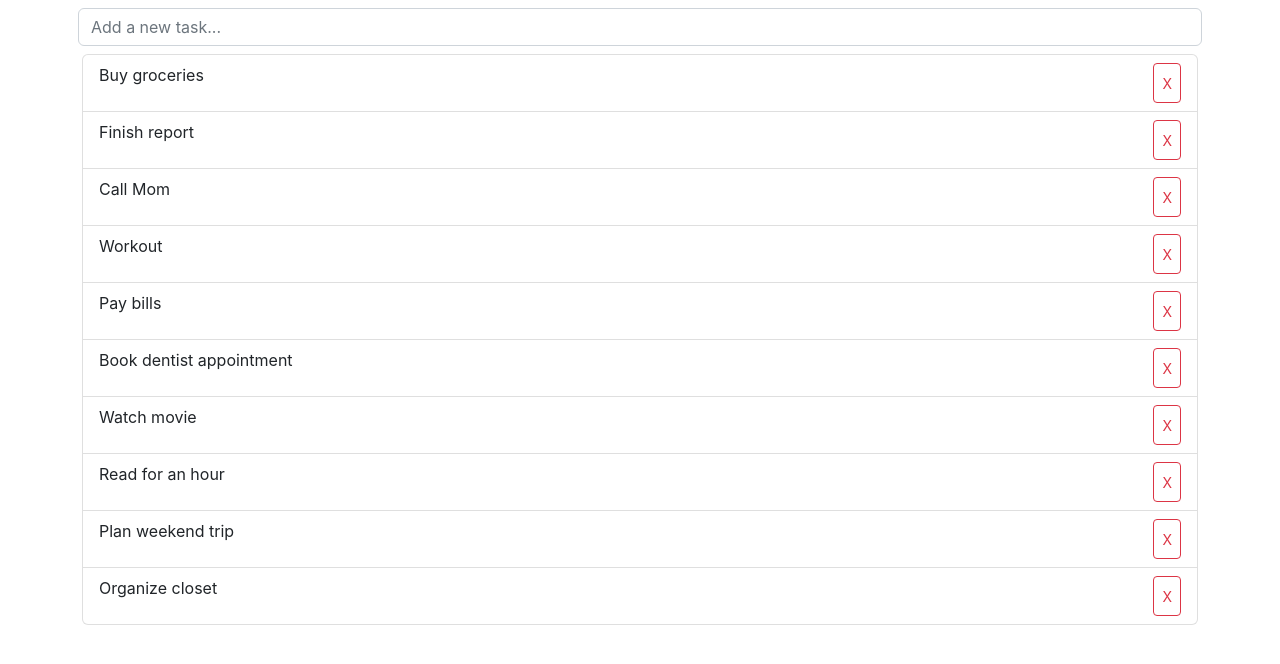
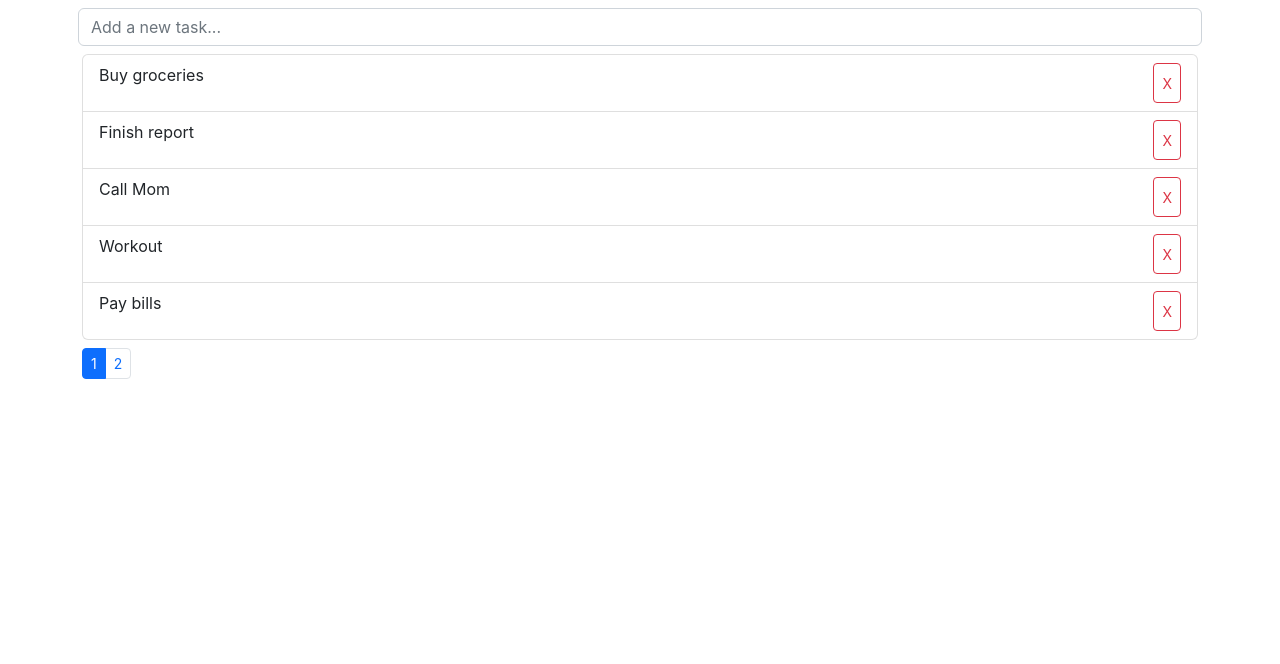
Before and after one commit to BasheerRajeh/simple-todo-list, a React (Create React App) app: page / in a window 1280 px wide. Shown: the top 664 px of the page. Built offline with nearby package versions, Linux system fonts and the light colour scheme.

Commit message:
Implement Pagination on TodoList.
paginate function added to paginate.js file in utils directory.

```diff
--- a/package.json
+++ b/package.json
@@ -7,6 +7,7 @@
     "@testing-library/react": "^13.4.0",
     "@testing-library/user-event": "^13.5.0",
     "bootstrap": "^5.2.3",
+    "lodash": "^4.17.21",
     "react": "^18.2.0",
     "react-dom": "^18.2.0",
     "react-scripts": "5.0.1",
--- a/src/components/TodoList.jsx
+++ b/src/components/TodoList.jsx
@@ -1,10 +1,12 @@
 import { useState } from "react";
 import AddTodo from "./AddTodo";
 import GroupList from "./common/GroupList";
+import Pagination from "./common/Pagination";
 import Todo from "./Todo";
+import paginate from "./utils/paginate";
 
 const TodoList = () => {
-    const [todos, setTodos] = useState([
+    const [allTodos, setAllTodos] = useState([
         { id: 1, task: "Buy groceries" },
         { id: 2, task: "Finish report" },
         { id: 3, task: "Call Mom" },
@@ -17,23 +19,39 @@ const TodoList = () => {
         { id: 10, task: "Organize closet" },
     ]);
 
+    const [pageSize] = useState(5);
+
+    const [currentPage, setCurrentPage] = useState(1);
+
     const handleAdd = (todo) => {
-        setTodos((prev) => {
+        setAllTodos((prev) => {
             const newTodo = { id: Math.random().toString(36).slice(2, 7), ...todo };
             return [newTodo, ...prev];
         });
     };
 
     const handleDelete = (todo) => {
-        setTodos((prev) => {
+        setAllTodos((prev) => {
             return prev.filter((t) => t.id !== todo.id);
         });
     };
+
+    const handlePageChange = (page) => {
+        setCurrentPage(page);
+    };
+
+    const todos = paginate(allTodos, currentPage, pageSize);
 
     return (
         <div>
             <AddTodo onAdd={handleAdd} />
             <GroupList items={todos} component={Todo} onDelete={handleDelete} />
+            <Pagination
+                totalSize={allTodos.length}
+                pageSize={pageSize}
+                currentPage={currentPage}
+                onPageChange={handlePageChange}
+            />
         </div>
     );
 };
--- /dev/null
+++ b/src/components/common/Pagination.jsx
@@ -0,0 +1,28 @@
+import _ from "lodash";
+
+const Pagination = (props) => {
+    const { totalSize, pageSize, currentPage, onPageChange } = props;
+
+    const pageCount = Math.ceil(totalSize / pageSize);
+    if (pageCount === 1) return;
+    const pages = _.range(1, pageCount + 1);
+
+    return (
+        <nav>
+            <ul className="pagination pagination-sm mt-2">
+                {pages.map((page) => (
+                    <li key={page} className="page-item">
+                        <button
+                            onClick={() => onPageChange(page)}
+                            className={`page-link ${currentPage === page ? "active" : ""}`}
+                        >
+                            {page}
+                        </button>
+                    </li>
+                ))}
+            </ul>
+        </nav>
+    );
+};
+
+export default Pagination;
--- /dev/null
+++ b/src/components/utils/paginate.js
@@ -0,0 +1,9 @@
+import _ from "lodash";
+
+export default function paginate(items, pageNumber, pageSize) {
+    const startIndex = (pageNumber - 1) * pageSize;
+    return _(items)
+        .slice(startIndex)
+        .take(pageSize)
+        .value();
+}
```
Also changed, not shown: 1 other file (tests, documents, lock files or other folders).
